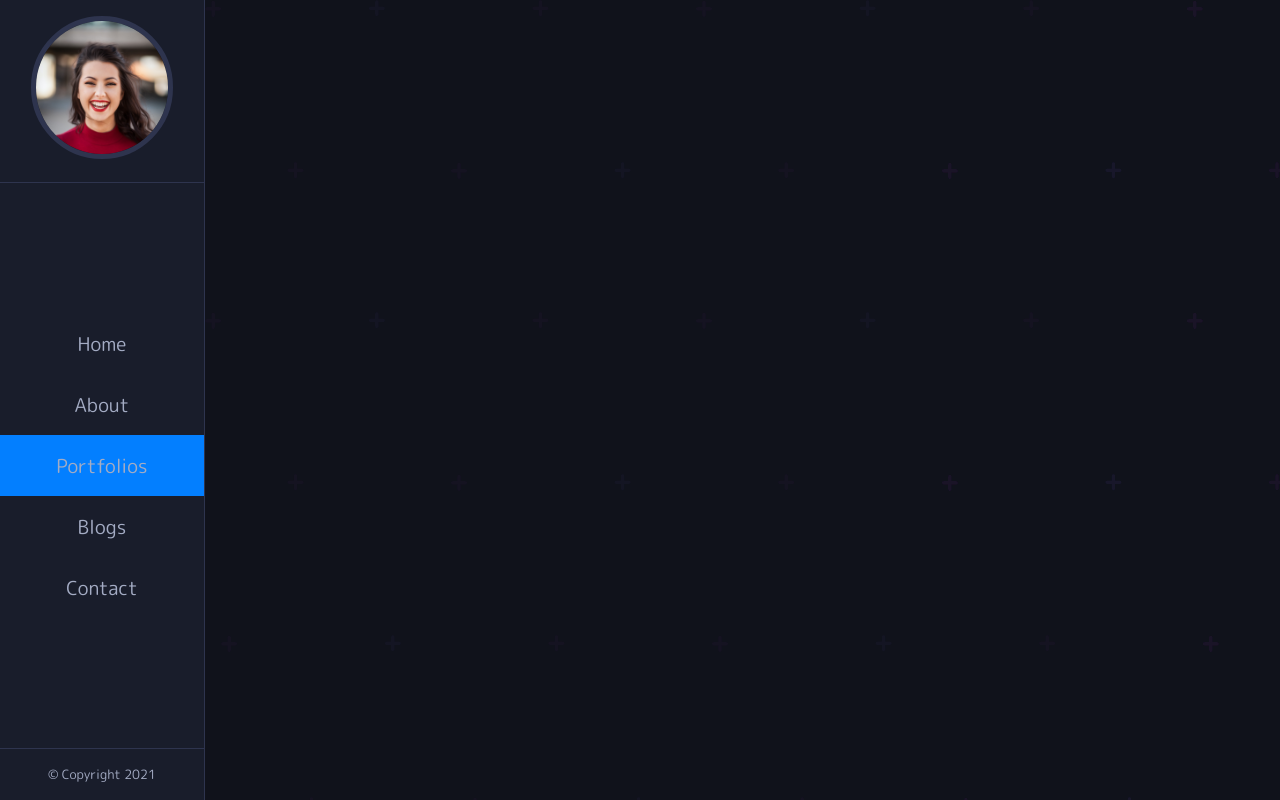
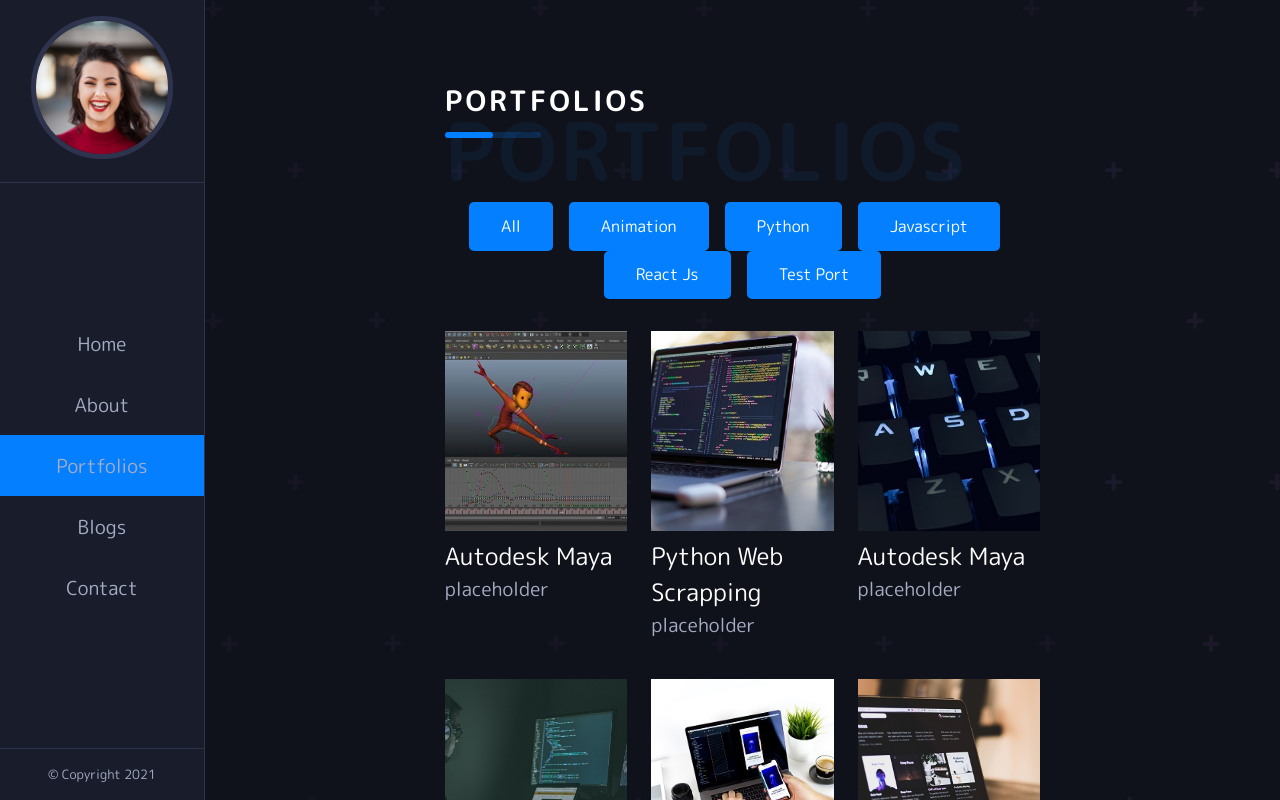
Before and after one commit to faizalshabinali/portfolio-web-app, a React (Create React App) app: page /portfolios in a window 1280 px wide. Shown: the top 800 px of the page. Built offline with nearby package versions, Linux system fonts and the light colour scheme.

Commit message:
portfolio button

```diff
--- a/src/App.js
+++ b/src/App.js
@@ -40,4 +40,4 @@
 
 export default App;
 
-// https://youtu.be/ajgxZ5hBSHQ?t=14094
+// https://youtu.be/ajgxZ5hBSHQ?t=18193
--- a/src/App.scss
+++ b/src/App.scss
@@ -7,6 +7,7 @@
 @import "./styles/services";
 @import "./styles/blogs";
 @import "./styles/contact";
+@import "./styles/portfolios";
 
 * {
     padding: 0;
--- /dev/null
+++ b/src/Components/Categories.js
@@ -0,0 +1,23 @@
+import React from 'react';
+import { NavLink } from 'react-router-dom';
+
+function Categories({ filter, categories }) {
+  return (
+    <div className='buttons-portfolio'>
+      {categories.map((cat, i) => {
+        return (
+          <button
+            className='btn-portfolio-categories'
+            type='button'
+            key={i}
+            onClick={() => filter(cat)}
+          >
+            {cat}
+          </button>
+        );
+      })}
+    </div>
+  );
+}
+
+export default Categories;
--- /dev/null
+++ b/src/Components/MenuItems.js
@@ -0,0 +1,27 @@
+import React from 'react';
+
+function MenuItems({ menuItem }) {
+  return (
+    <div className='portfolios'>
+      {menuItem.map((item) => {
+        return (
+          <div key={item.id} className='portfolio'>
+            <div className='image-data'>
+              <img src={item.image} alt='' />
+              <ul className='hover-items'>
+                <li>
+                  <a href={item.icon1}>{item.icon1}</a>
+                  <a href={item.icon2}>{item.icon2}</a>
+                </li>
+              </ul>
+            </div>
+            <h5>{item.title}</h5>
+            <p>placeholder</p>
+          </div>
+        );
+      })}
+    </div>
+  );
+}
+
+export default MenuItems;
--- /dev/null
+++ b/src/Components/allportfolio.js
@@ -0,0 +1,81 @@
+import port1 from '../img/portImages/maya-1.jpg';
+import port2 from '../img/portImages/port1.jpg';
+import port3 from '../img/portImages/port2.jpg';
+import port4 from '../img/portImages/port3.jpg';
+import port6 from '../img/portImages/port5.jpg';
+import port7 from '../img/portImages/port6.jpg';
+
+const portfolios = [
+  {
+    id: 1,
+    category: 'Animation',
+    link1: 'www.youtube.com',
+    link2: 'www.github.com',
+    icon1: 'G',
+    icon2: 'Y',
+    image: port1,
+    title: 'Autodesk Maya',
+  },
+  {
+    id: 2,
+    category: 'Python',
+    link1: 'www.youtube.com',
+    link2: 'www.github.com',
+    icon1: 'G',
+    icon2: 'Y',
+    image: port2,
+    title: 'Python Web Scrapping',
+  },
+  {
+    id: 3,
+    category: 'Animation',
+    link1: 'www.youtube.com',
+    link2: 'www.github.com',
+    icon1: 'G',
+    icon2: 'Y',
+    image: port3,
+    title: 'Autodesk Maya',
+  },
+  {
+    id: 4,
+    category: 'Javascript',
+    link1: 'www.youtube.com',
+    link2: 'www.github.com',
+    icon1: 'G',
+    icon2: 'Y',
+    image: port4,
+    title: 'Vanilla Javascript Website',
+  },
+  {
+    id: 5,
+    category: 'React Js',
+    link1: 'www.youtube.com',
+    link2: 'www.github.com',
+    icon1: 'G',
+    icon2: 'Y',
+    image: port6,
+    title: 'Getting Started With React',
+  },
+  {
+    id: 6,
+    category: 'React Js',
+    link1: 'www.youtube.com',
+    link2: 'www.github.com',
+    icon1: 'G',
+    icon2: 'Y',
+    image: port7,
+    title: 'Vanilla Javascript Website',
+  },
+  {
+    id: 7,
+    category: 'Test Port',
+    link1: 'www.youtube.com',
+    link2: 'www.github.com',
+    icon1: 'G',
+    icon2: 'Y',
+    image: port4,
+    title: 'Vanilla Javascript Website',
+  },
+];
+
+export default portfolios;
--- a/src/Pages/PortfoliosPage.js
+++ b/src/Pages/PortfoliosPage.js
@@ -1,7 +1,40 @@
 import React from 'react';
+import Title from '../Components/Title';
+import MenuItems from '../Components/MenuItems';
+import Categories from '../Components/Categories';
+import { useState } from 'react';
+import portfolios from '../Components/allportfolio';
 
+const allCategories = [
+  'All',
+  ...new Set(portfolios.map((item) => item.category)),
+];
 function PortfoliosPage() {
-  return <div className='PortfoliosPage'></div>;
+  const [categories, setCategories] = useState(allCategories);
+  const [menuItems, setMenuItems] = useState(portfolios);
+
+  const filter = (category) => {
+    if (category === 'All') {
+      setMenuItems(portfolios);
+      return;
+    }
+    const filteredData = portfolios.filter((item) => {
+      return item.category === category;
+    });
+    setMenuItems(filteredData);
+  };
+
+  return (
+    <div className='PortfoliosPage'>
+      <div className='portfolio-title'>
+        <Title title={'Portfolios'} span={'Portfolios'} />
+      </div>
+      <div className='portfolios-data'>
+        <Categories filter={filter} categories={categories} />
+        <MenuItems menuItem={menuItems} />
+      </div>
+    </div>
+  );
 }
 
 export default PortfoliosPage;
--- /dev/null
+++ b/src/styles/_portfolios.scss
@@ -0,0 +1,104 @@
+.PortfoliosPage {
+}
+
+.portfolios {
+    width: 100%;
+    display: grid;
+    grid-template-columns: repeat(3, 1fr);
+    row-gap: 2.5rem;
+    column-gap: 1.5rem;
+    .portfolio {
+        .image-data {
+            position: relative;
+            &::before {
+                content: "";
+                position: absolute;
+                top: 12px;
+                left: 15px;
+                width: calc(100% - 30px);
+                height: calc(100% - 30px);
+                background-color: rgba(255, 255, 255, 0.8);
+                transform-origin: center;
+                transform: scale(0);
+                transition: all 0.4s ease-in-out;
+            }
+            &:hover::before {
+                transform: scale(1);
+            }
+
+            img {
+                width: 100%;
+                height: 25vh;
+                object-fit: cover;
+            }
+        }
+        .hover-items {
+            list-style: none;
+            position: absolute;
+            top: 70%;
+            left: 50%;
+            transform: translate(-50%, -50%);
+            padding: 1rem 2rem;
+            visibility: hidden;
+            li {
+                a {
+                    padding: 1rem;
+                    text-decoration: none;
+                    font-family: inherit;
+                    border-radius: 5px;
+                    background-color: $main-blue-color;
+                    color: white;
+                    &:not(:last-child) {
+                        margin-right: 1rem;
+                    }
+                }
+            }
+        }
+        &:hover {
+            .hover-items {
+                transition: all 0.3s ease-in-out 0.4s;
+                top: 50%;
+                visibility: visible;
+            }
+        }
+        h5 {
+            font-size: 1.5rem;
+            font-weight: 400;
+            color: white;
+            transition: all 0.3s ease-in-out;
+            &:hover {
+                color: $main-blue-color;
+                cursor: pointer;
+            }
+        }
+    }
+}
+
+.buttons-portfolio {
+    display: flex;
+    justify-content: center;
+    align-items: center;
+    margin: 4rem 0 2rem 0;
+    flex-wrap: wrap;
+}
+
+.btn-portfolio-categories {
+    padding: 0.8rem 2rem;
+    background-color: $main-blue-color;
+    color: white;
+    border: none;
+    outline: none;
+    cursor: pointer;
+    border-radius: 5px;
+    font-size: 1rem;
+    font-family: inherit;
+    font-weight: 400;
+    &:not(:last-child) {
+        margin-right: 1rem;
+    }
+    &:hover {
+        background-color: white;
+        color: $main-blue-color;
+        cursor: pointer;
+    }
+}
```
